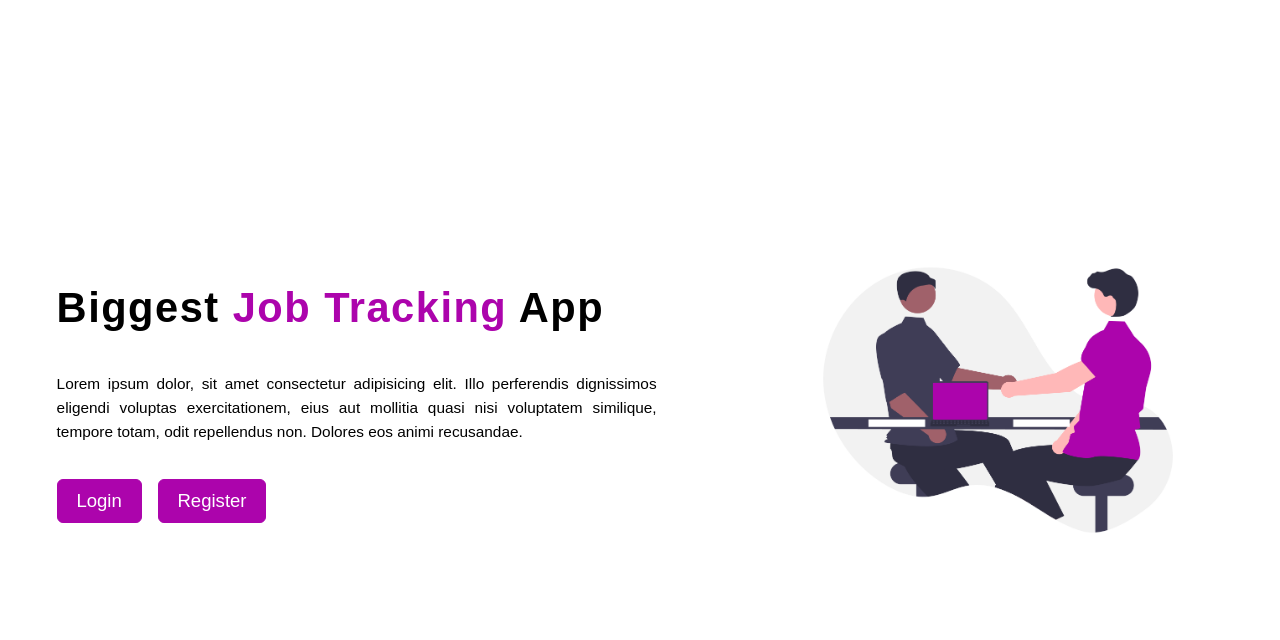
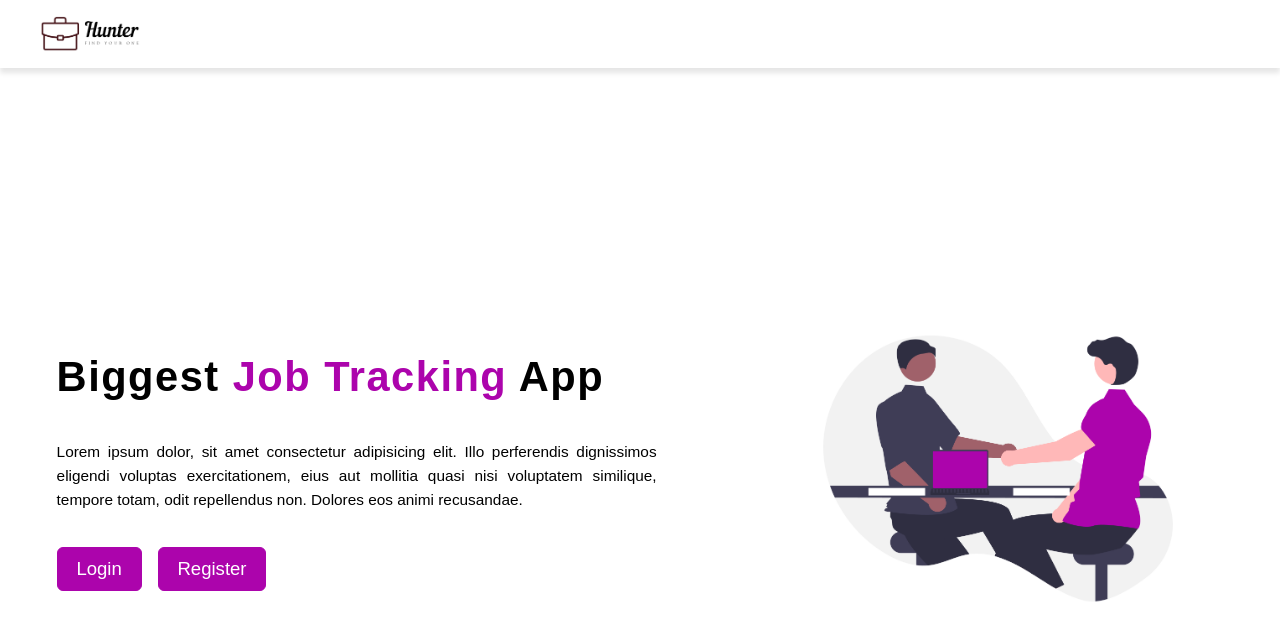
Before and after one commit to sam-suzzaman/Hunter-Frontend, a React (Vite) app: page / in a window 1280 px wide. Shown: the top 640 px of the page. Built offline with nearby package versions, Linux system fonts and the light colour scheme.

Commit message:
add simple navbar

```diff
--- /dev/null
+++ b/src/components/Logo.jsx
@@ -0,0 +1,28 @@
+import React from "react";
+import { Link } from "react-router-dom";
+import logo from "../assets/media/logo.png";
+import styled from "styled-components";
+
+const Logo = () => {
+    return (
+        <Wrapper>
+            <Link to="/">
+                <img src={logo} alt="Hunter logo" />
+            </Link>
+        </Wrapper>
+    );
+};
+
+const Wrapper = styled.div`
+    width: 100%;
+    max-width: 100px;
+    a {
+        text-decoration: none;
+    }
+    img {
+        width: 100%;
+        object-fit: cover;
+    }
+`;
+
+export default Logo;
--- /dev/null
+++ b/src/components/index.js
@@ -0,0 +1 @@
+export { default as Logo } from "./Logo";
--- /dev/null
+++ b/src/components/shared/Navbar.jsx
@@ -0,0 +1,33 @@
+import React from "react";
+import styled from "styled-components";
+import Logo from "../Logo";
+
+const Navbar = () => {
+    return (
+        <Wrapper>
+            <div className="container">
+                <Logo />
+            </div>
+        </Wrapper>
+    );
+};
+
+const Wrapper = styled.div`
+    width: 100%;
+    display: flex;
+    justify-content: center;
+    box-shadow: 0 5px 5px var(--shadow-light);
+    padding: 1rem 0;
+    .container {
+        width: 100%;
+        max-width: 1200px;
+    }
+    @media screen and (max-width: 1200px) {
+        padding: 1rem 2rem;
+    }
+    @media screen and (max-width: 500px) {
+        padding: 0.7rem 1rem;
+    }
+`;
+
+export default Navbar;
--- a/src/index.css
+++ b/src/index.css
@@ -17,5 +17,7 @@ body {
     --color-primary: #ac04ac;
     --color-secondary: #c714c7;
     --color-white: #fff;
-    --shadow-1: 3px 3px 10px rgba(0, 0, 0, 0.3);
+    --shadow-dark: rgba(0, 0, 0, 0.3);
+    --shadow-medium: rgba(0, 0, 0, 0.2);
+    --shadow-light: rgba(0, 0, 0, 0.1);
 }
--- a/src/pages/Landing.jsx
+++ b/src/pages/Landing.jsx
@@ -2,21 +2,25 @@ import React from "react";
 import Wrapper from "../assets/css/wrappers/LandingPage";
 import { Link } from "react-router-dom";
 import photo from "../assets/media/LandingPage/hero.png";
+import Navbar from "../components/shared/Navbar";
 
 const Landing = () => {
     return (
+        <>
+            <Navbar />
             <Wrapper>
                 <div className="hero-content">
                     <div className="text-content">
                         <h1>
-                        Biggest <span className="fancy">Job Tracking</span> App
+                            Biggest <span className="fancy">Job Tracking</span>{" "}
+                            App
                         </h1>
                         <p>
                             Lorem ipsum dolor, sit amet consectetur adipisicing
                             elit. Illo perferendis dignissimos eligendi voluptas
-                        exercitationem, eius aut mollitia quasi nisi voluptatem
-                        similique, tempore totam, odit repellendus non. Dolores
-                        eos animi recusandae.
+                            exercitationem, eius aut mollitia quasi nisi
+                            voluptatem similique, tempore totam, odit
+                            repellendus non. Dolores eos animi recusandae.
                         </p>
                         <div className="btn-grp">
                             <Link className="btn" to="/login">
@@ -32,6 +36,7 @@ const Landing = () => {
                     </div>
                 </div>
             </Wrapper>
+        </>
     );
 };
 
```
Lines whose indentation alone changed are shown as unchanged.
